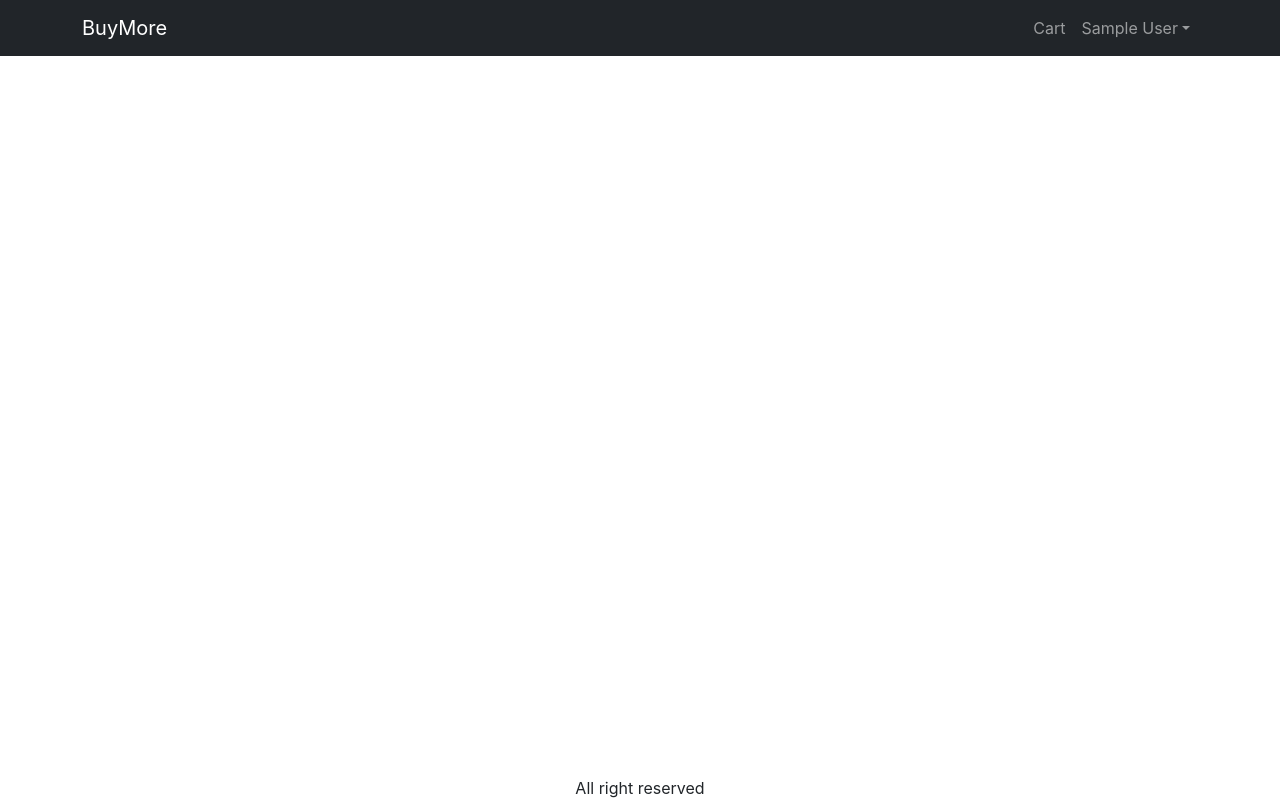
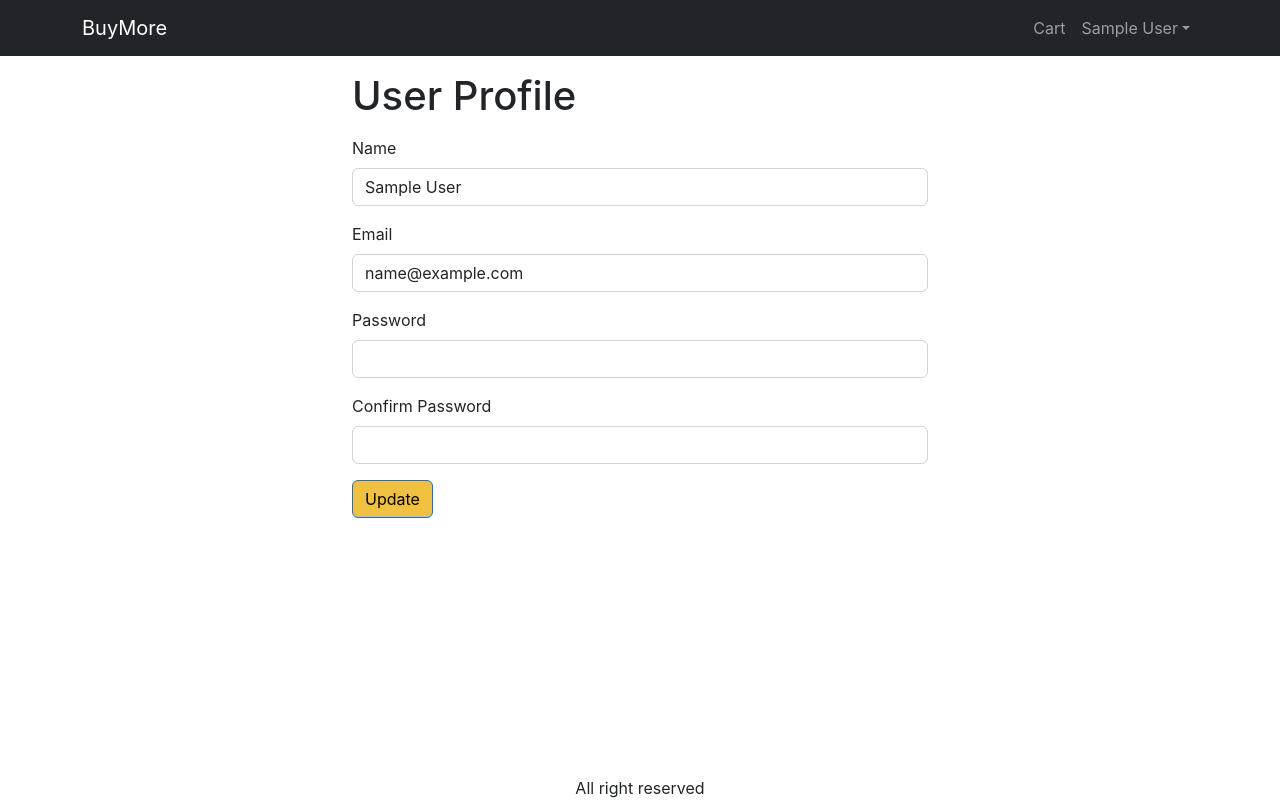
Before and after one commit to Amarjeet-Kumar1/BuyMore, a React (Create React App) app in the folder frontend/: page /profile in a window 1280 px wide. Built offline with nearby package versions, Linux system fonts and the light colour scheme; sample sign-in values are in the browser's storage.

Commit message:
user profile update

```diff
--- a/frontend/src/App.js
+++ b/frontend/src/App.js
@@ -14,6 +14,7 @@
 import OrderScreen from './screens/OrderScreen';
 import PaymentProcessScreen from './screens/PaymentProcessScreen';
 import OrderHistoryScreen from './screens/OrderHistoryScreen';
+import ProfileScreen from './screens/ProfileScreen';
 function App() {
   return (
     <BrowserRouter>
@@ -29,6 +30,7 @@
               <Route path="/cart" element={<CartScreen />} />
               <Route path="/signin" element={<SigninScreen />} />
               <Route path="/signup" element={<SignupScreen />} />
+              <Route path="/profile" element={<ProfileScreen />} />
               <Route path="/shipping" element={<ShippingAddressScreen />} />
               <Route path="/payment" element={<PaymentMethodScreen />} />
               <Route path="/placeorder" element={<PlaceOrderScreen />} />
--- a/frontend/src/components/HeaderNav.js
+++ b/frontend/src/components/HeaderNav.js
@@ -12,6 +12,7 @@
     localStorage.removeItem('userInfo');
     localStorage.removeItem('shippingAddress');
     localStorage.removeItem('paymentMethod');
+    window.location.href = '/signin';
   };
   return (
     <Navbar bg="dark" variant="dark" expand="lg">
--- /dev/null
+++ b/frontend/src/screens/ProfileScreen.js
@@ -0,0 +1,105 @@
+import axios from 'axios';
+import React, { useContext, useReducer, useState } from 'react';
+import { Button, Form } from 'react-bootstrap';
+import { Helmet } from 'react-helmet-async';
+import { toast } from 'react-toastify';
+import { Store } from '../Store';
+import { getError } from '../utils';
+
+const reducer = (state, action) => {
+  switch (action.type) {
+    case 'UPDATE_REQUEST':
+      return { ...state, loadingUpdate: true };
+
+    case 'UPDATE_SUCCESS':
+      return { ...state, loadingUpdate: false };
+
+    case 'UPDATE_FAIL':
+      return { ...state, loadingUpdate: false };
+
+    default:
+      return state;
+  }
+};
+
+export default function ProfileScreen() {
+  const { state, dispatch: ctxDispatch } = useContext(Store);
+  const { userInfo } = state;
+  const [name, setName] = useState(userInfo.name);
+  const [email, setEmail] = useState(userInfo.email);
+  const [password, setPassword] = useState('');
+  const [confirmPassword, setConfirmPassword] = useState('');
+
+  const [{ loadingUpdate }, dispatch] = useReducer(reducer, {
+    loadingUpdate: false,
+  });
+
+  const submitHandler = async (e) => {
+    e.preventDefault();
+    try {
+      dispatch({ type: 'UPDATE_REQUEST' });
+      const { data } = await axios.put(
+        '/api/users/profile',
+        {
+          name,
+          email,
+          password,
+        },
+        {
+          headers: { authorization: `Bearer ${userInfo.token}` },
+        }
+      );
+      dispatch({ type: 'UPDATE_SUCCESS' });
+      ctxDispatch({ type: 'USER_SIGNIN', payload: data });
+      localStorage.setItem('userInfo', JSON.stringify(data));
+      toast.success('User updated successfully');
+    } catch (err) {
+      dispatch({ type: 'UPDATE_FAIL' });
+      toast.error(getError(err));
+    }
+  };
+  return (
+    <div className="container small-container">
+      <Helmet>
+        <title>User Profile</title>
+      </Helmet>
+      <h1 className="my-3">User Profile</h1>
+      <Form onSubmit={submitHandler}>
+        <Form.Group className="mb-3" controlId="name">
+          <Form.Label>Name</Form.Label>
+          <Form.Control
+            value={name}
+            onChange={(e) => setName(e.target.value)}
+            required
+          />
+        </Form.Group>
+        <Form.Group className="mb-3" controlId="email">
+          <Form.Label>Email</Form.Label>
+          <Form.Control
+            type="email"
+            value={email}
+            onChange={(e) => setEmail(e.target.value)}
+            required
+          />
+        </Form.Group>
+        <Form.Group className="mb-3" controlId="password">
+          <Form.Label>Password</Form.Label>
+          <Form.Control
+            type="password"
+            onChange={(e) => setPassword(e.target.value)}
+          />
+        </Form.Group>
+        <Form.Group className="mb-3" controlId="confirm-password">
+          <Form.Label>Confirm Password</Form.Label>
+          <Form.Control
+            type="password"
+            onChange={(e) => setConfirmPassword(e.target.value)}
+          />
+        </Form.Group>
+        <div className="mb-3">
+          <Button type="submit">Update</Button>
+        </div>
+      </Form>
+    </div>
+  );
+}
```
Also changed, not shown: package.json (added, +21 -0 lines), 2 other files (tests, documents, lock files or other folders).
